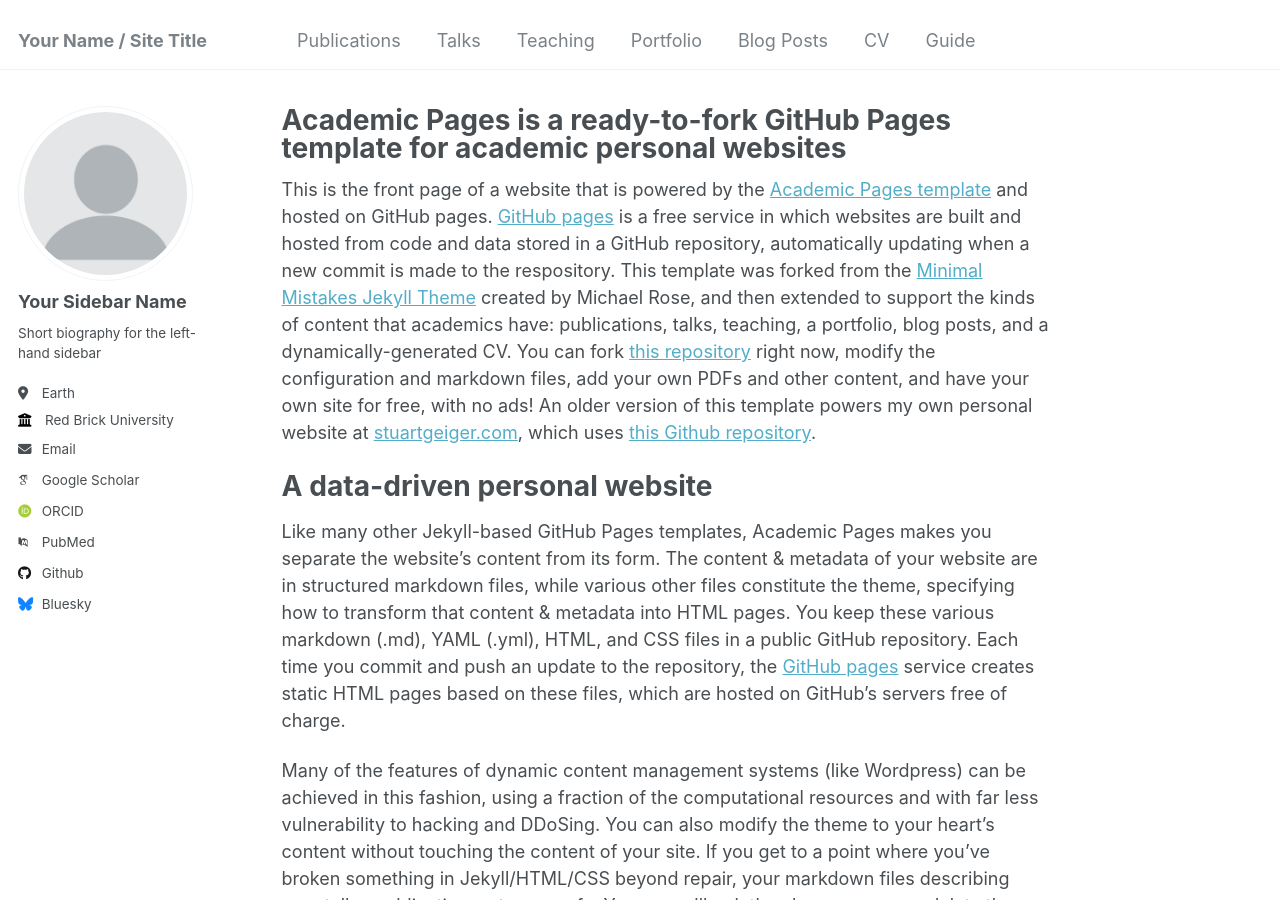
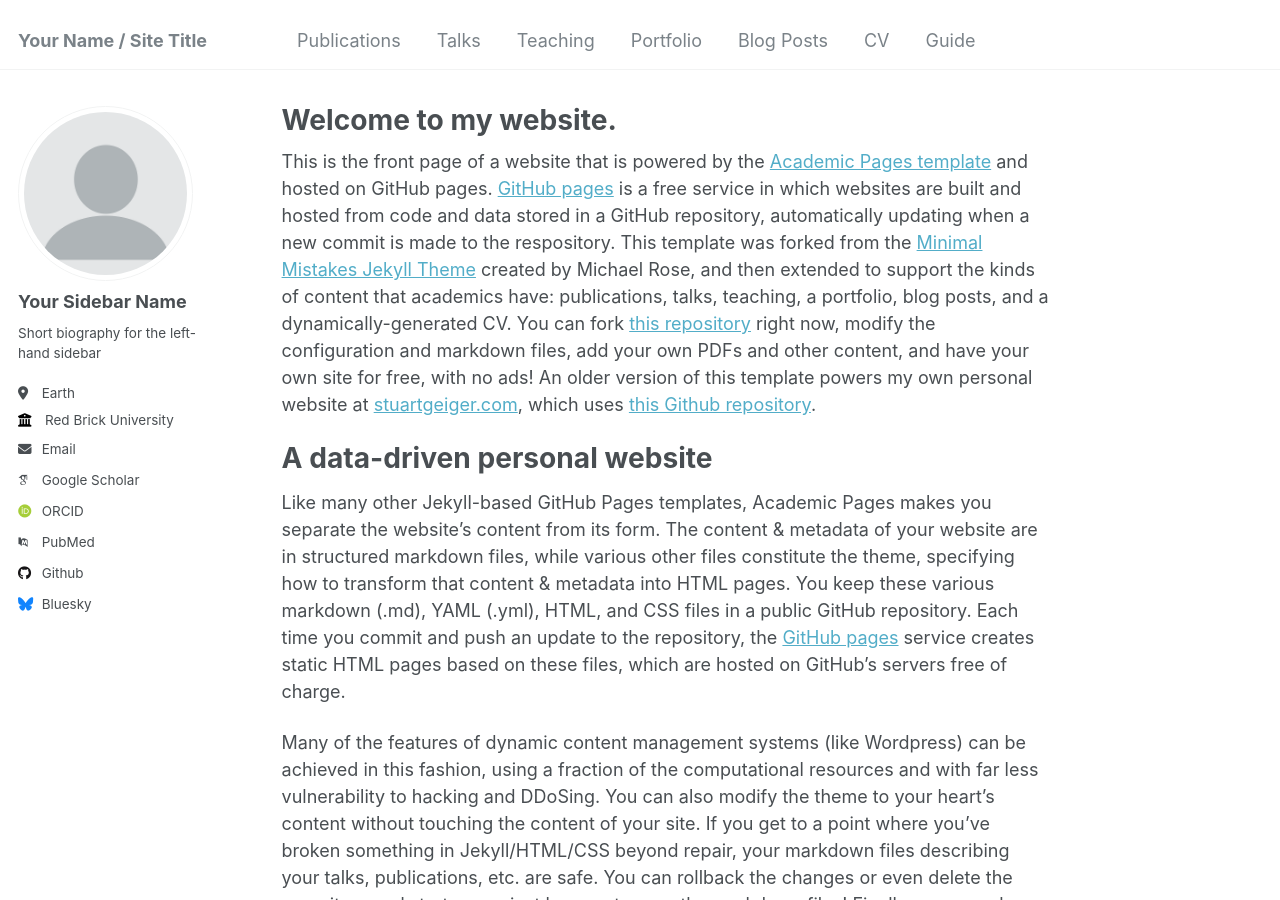
Before and after one commit to navneetvidyarthi/navneet.github.io, a Jekyll site: the page built from _pages/about.md, in a window 1280 px wide and 900 px high. Built offline with Jekyll 4.4.1, drawn with Linux system fonts in a browser that asks for light colours; some web fonts are replaced.

Commit message:
Update about.md

```diff
--- a/_pages/about.md
+++ b/_pages/about.md
@@ -1,6 +1,6 @@
 ---
 permalink: /
-title: "Academic Pages is a ready-to-fork GitHub Pages template for academic personal websites"
+title: "Welcome to my website."
 author_profile: true
 redirect_from:
   - /about/
```
